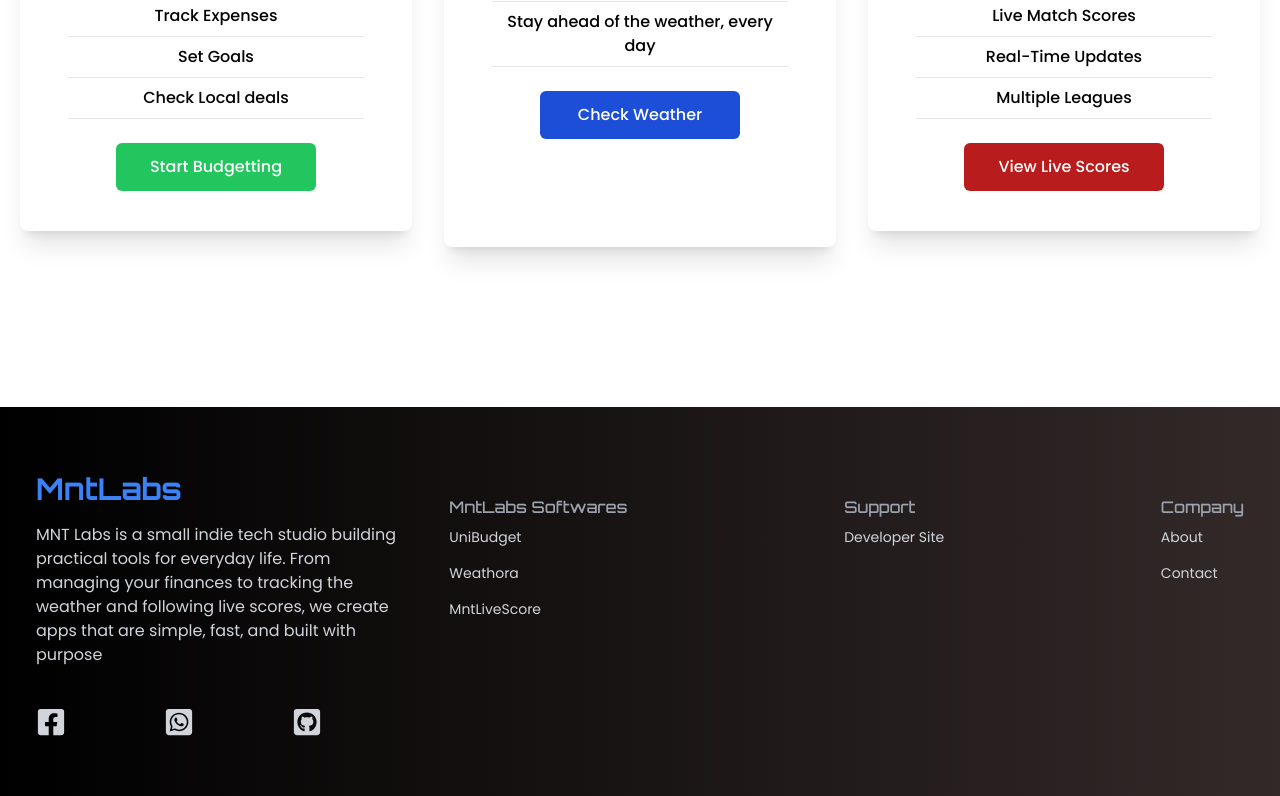
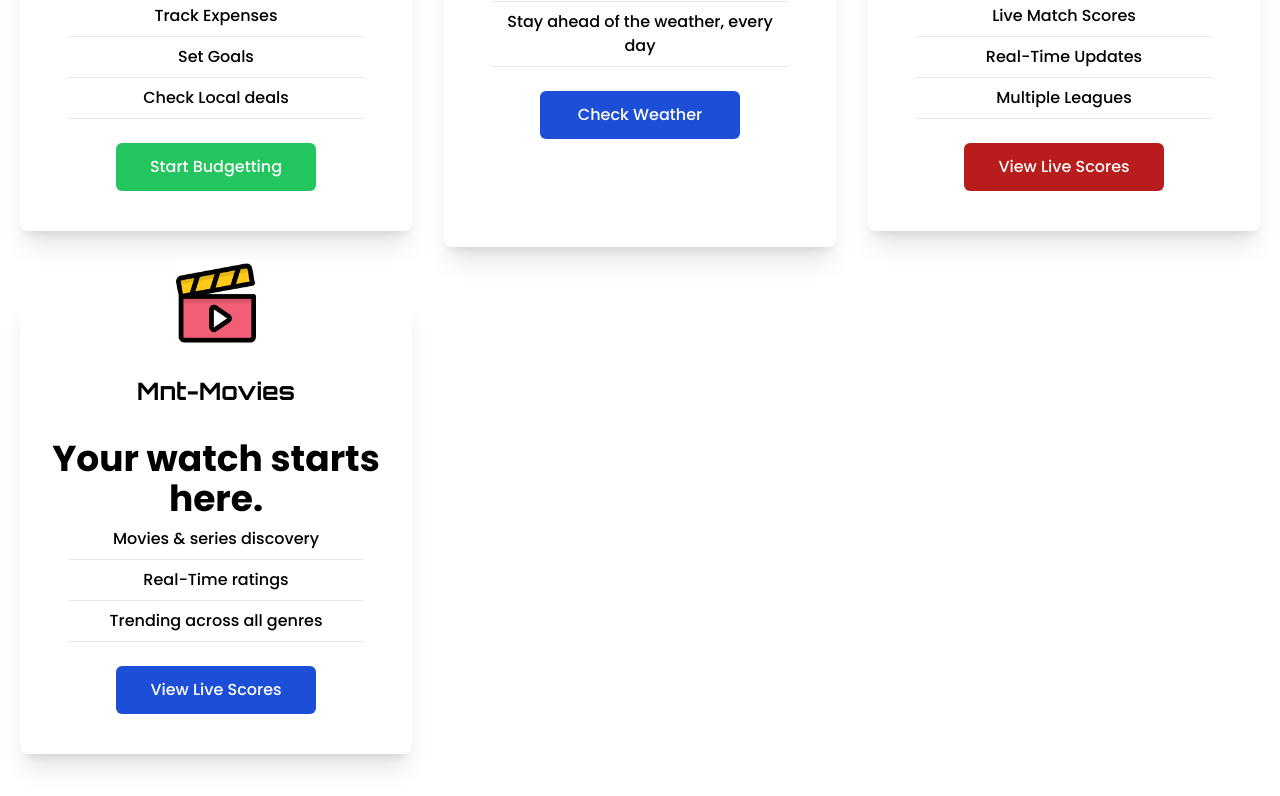
Before and after one commit to Mohx953/mntlabs, a React (Create React App) app: page / in a window 1280 px wide. Shown: the part 2001-2797 px from the top of the page. Built offline with nearby package versions, Linux system fonts and the light colour scheme.

Commit message:
Update Cards.jsx

```diff
--- a/src/components/Cards.jsx
+++ b/src/components/Cards.jsx
@@ -2,6 +2,7 @@
 import Finance from '../assets/earning-calculation_17144099.png'
 import Weathora from '../assets/weather_831268.png'
 import Score from '../assets/smartphone_4768671.png'
+import Movie from '../assets/video-player.png'
 
 const Cards = () => {
     return (
@@ -40,6 +41,17 @@
                     </div>
                     <button className='bg-red-700 w-[200px] rounded-md font-medium my-6 mx-auto px-6 py-3 text-white'><a href="https://mohx953.github.io/mntlabs-livescore/live-score.html" target='_blank' rel='noreferrer'>View Live Scores</a></button>
                 </div>
+                <div className='w-full shadow-xl flex flex-col p-4 my-4 rounded-lg hover:scale-105 duration-300 '>
+                    <img src={Movie} alt="UniBudget" className='w-20 mx-auto mt-[-3rem] bg-white' />
+                    <h2 className='text-2xl font-bold text-center py-8'>Mnt-Movies</h2>
+                    <p className='text-center text-4xl font-bold'>Your watch starts here.</p>
+                    <div className='text-center font-medium'>
+                        <p className='py-2 border-b mx-8'>Movies & series discovery</p>
+                        <p className='py-2 border-b mx-8'>Real-Time ratings</p>
+                        <p className='py-2 border-b mx-8'>Trending across all genres</p>
+                    </div>
+                    <button className='bg-blue-700 w-[200px] rounded-md font-medium my-6 mx-auto px-6 py-3 text-white'><a href="https://mntlabs-movies.vercel.app" target='_blank' rel='noreferrer'>View Live Scores</a></button>
+                </div>
             </div>
 
         </div>
```
